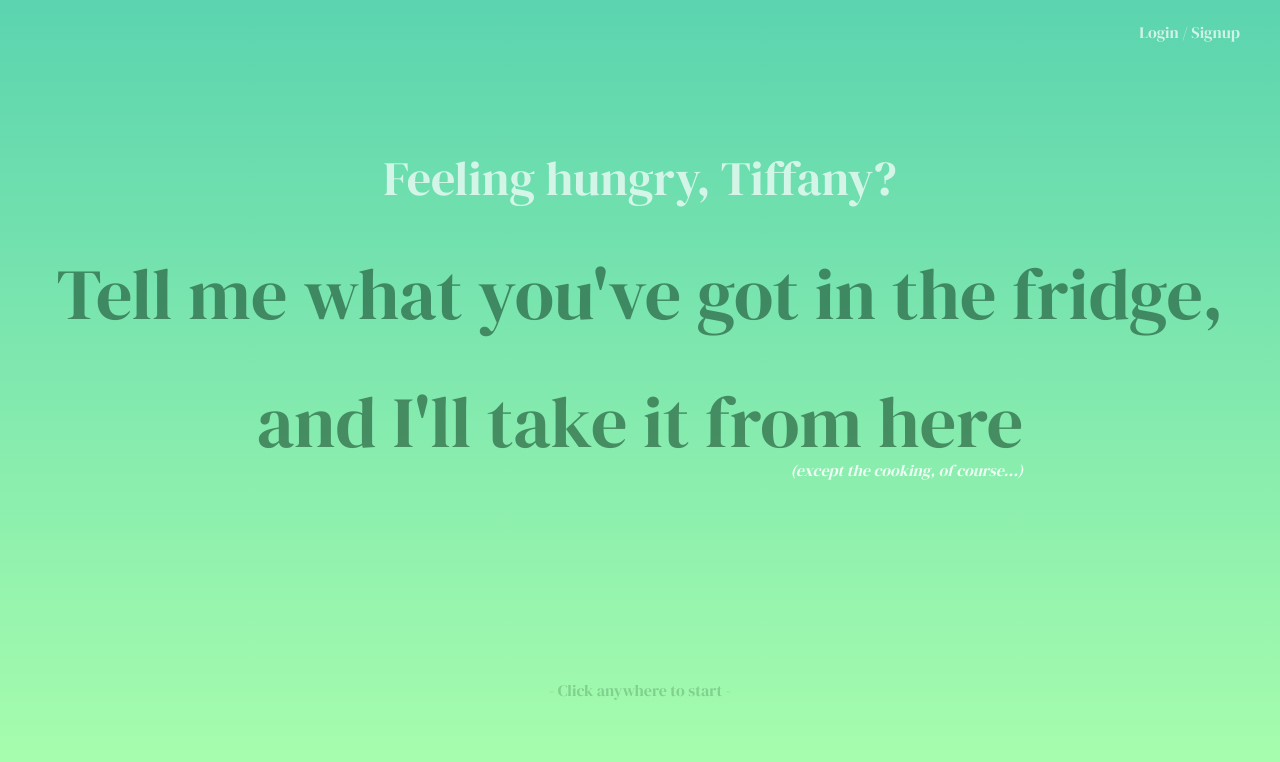
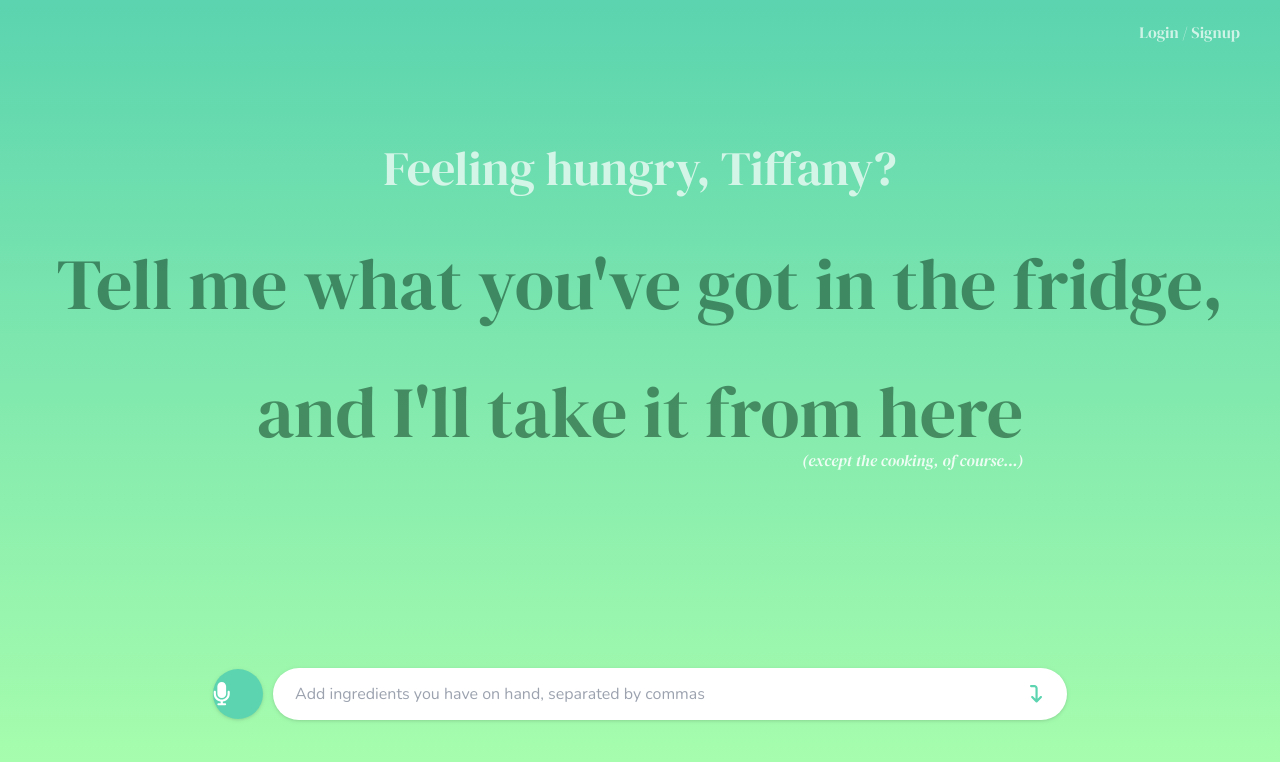
Before and after one commit to spork-ai/spork-ai, a React (Vite) app in the folder apps/web/: page / in a window 1280 px wide. Shown: the top 762 px of the page. Built offline with nearby package versions, Linux system fonts and the light colour scheme.

Commit message:
[fix] Update landing page UI

```diff
--- /dev/null
+++ b/apps/web/assets/IconArrowTurnLeft.tsx
@@ -0,0 +1,31 @@
+/*
+ * Font Awesome Free 6.7.2 by @fontawesome
+ * https://fontawesome.com License - https://fontawesome.com/license/free
+ * Copyright 2024 Fonticons, Inc.
+ */
+
+import { ReactElement } from 'react';
+
+interface IconArrowTurnLeftProps {
+    fill?: string;
+    ratio?: number;
+}
+
+function IconArrowTurnLeft(props: IconArrowTurnLeftProps): ReactElement {
+    const { ratio = 0.8, fill = '#5bd4af' } = props;
+
+    return (
+        <svg
+            className="rotate-90"
+            height={14 / ratio}
+            width={10.5 / ratio}
+            fill={fill}
+            viewBox="0 0 384 512"
+            xmlns="http://www.w3.org/2000/svg"
+        >
+            <path d="M32 64C14.3 64 0 49.7 0 32S14.3 0 32 0l96 0c53 0 96 43 96 96l0 306.7 73.4-73.4c12.5-12.5 32.8-12.5 45.3 0s12.5 32.8 0 45.3l-128 128c-12.5 12.5-32.8 12.5-45.3 0l-128-128c-12.5-12.5-12.5-32.8 0-45.3s32.8-12.5 45.3 0L160 402.7 160 96c0-17.7-14.3-32-32-32L32 64z" />
+        </svg>
+    );
+}
+
+export default IconArrowTurnLeft;
--- /dev/null
+++ b/apps/web/assets/IconCircle.tsx
@@ -0,0 +1,26 @@
+import { ReactElement } from 'react';
+
+interface IconCircleProps {
+    children: ReactElement;
+    size?: number;
+}
+
+function IconCircle(props: IconCircleProps): ReactElement {
+    const { size = 50 } = props;
+
+    return (
+        <div className="relative flex h-full w-full items-center justify-center">
+            <svg className="absolute drop-shadow" width={size} height={size}>
+                <circle
+                    cx={size / 2}
+                    cy={size / 2}
+                    r={size / 2}
+                    fill="#5bd4af"
+                />
+            </svg>
+            <div className="absolute">{props.children}</div>
+        </div>
+    );
+}
+
+export default IconCircle;
--- /dev/null
+++ b/apps/web/assets/IconMicrophone.tsx
@@ -0,0 +1,30 @@
+/*
+ * Font Awesome Free 6.7.2 by @fontawesome
+ * https://fontawesome.com License - https://fontawesome.com/license/free
+ * Copyright 2024 Fonticons, Inc.
+ */
+
+import { ReactElement } from 'react';
+
+interface IconMicrophoneProps {
+    fill?: string;
+    ratio?: number;
+}
+
+function IconMicrophone(props: IconMicrophoneProps): ReactElement {
+    const { fill = '#ffffff', ratio = 1.2 } = props;
+
+    return (
+        <svg
+            height={28 / ratio}
+            width={21 / ratio}
+            viewBox="0 0 384 512"
+            fill={fill}
+            xmlns="http://www.w3.org/2000/svg"
+        >
+            <path d="M192 0C139 0 96 43 96 96l0 160c0 53 43 96 96 96s96-43 96-96l0-160c0-53-43-96-96-96zM64 216c0-13.3-10.7-24-24-24s-24 10.7-24 24l0 40c0 89.1 66.2 162.7 152 174.4l0 33.6-48 0c-13.3 0-24 10.7-24 24s10.7 24 24 24l72 0 72 0c13.3 0 24-10.7 24-24s-10.7-24-24-24l-48 0 0-33.6c85.8-11.7 152-85.3 152-174.4l0-40c0-13.3-10.7-24-24-24s-24 10.7-24 24l0 40c0 70.7-57.3 128-128 128s-128-57.3-128-128l0-40z" />
+        </svg>
+    );
+}
+
+export default IconMicrophone;
--- a/apps/web/index.html
+++ b/apps/web/index.html
@@ -7,7 +7,7 @@
         <title>Spork AI</title>
         <link rel="preconnect" href="https://fonts.googleapis.com">
         <link rel="preconnect" href="https://fonts.gstatic.com" crossorigin>
-        <link href="https://fonts.googleapis.com/css2?family=DM+Serif+Display&display=swap" rel="stylesheet">
+        <link href="https://fonts.googleapis.com/css2?family=DM+Serif+Display:ital@0;1&family=Nunito:ital,wght@0,200..1000;1,200..1000&display=swap" rel="stylesheet">
     </head>
     <body>
         <div id="root"></div>
--- a/apps/web/src/LandingPage.tsx
+++ b/apps/web/src/LandingPage.tsx
@@ -1,55 +1,15 @@
-import { useEffect } from 'react';
+import LandingPageGreetingText from './LandingPageGreetingText.tsx';
+import LandingPageInput from './LandingPageInput.tsx';
 
 function LandingPage() {
-    useEffect(() => {
-        const handleMouseClick = (): void => {
-            handlePageTransition();
-        };
-
-        const handleKeyDown = (event: KeyboardEvent): void => {
-            if (event.key === ' ' || event.key === 'Enter') {
-                handlePageTransition();
-            }
-        };
-
-        window.addEventListener('click', handleMouseClick);
-        window.addEventListener('keydown', handleKeyDown);
-
-        return () => {
-            window.removeEventListener('click', handleMouseClick);
-            window.removeEventListener('keydown', handleKeyDown);
-        };
-    });
-
-    function handlePageTransition(): void {
-        console.log('handlePageTransition triggered');
-    }
-
     return (
-        <div className="h-screen w-screen bg-gradient-to-b from-[#5BD4AF] to-[#aaffad]">
-            <div className="flex h-full w-full cursor-pointer flex-col items-center justify-around">
-                <div className="absolute right-10 top-5 text-white text-opacity-70">
-                    Login / Signup
-                </div>
-                <div className="flex flex-col items-center gap-14 pt-14">
-                    <p className="text-5xl text-white text-opacity-70">
-                        Feeling hungry, Tiffany?
-                    </p>
-                    <p className="text-7xl text-green-950 text-opacity-50">
-                        Tell me what you've got in the fridge,
-                    </p>
-                    <div className="flex flex-col items-end">
-                        <p className="text-7xl text-green-950 text-opacity-50">
-                            and I'll take it from here
-                        </p>
-                        <p className="italic text-white text-opacity-85">
-                            (except the cooking, of course...)
-                        </p>
-                    </div>
-                </div>
-                <p className="text-green-950 text-opacity-20 transition-all duration-500 hover:text-lg">
-                    - Click anywhere to start -
-                </p>
+        <div className="relative h-screen w-screen bg-gradient-to-b from-[#5bd4af] to-[#aaffad]">
+            <div className="absolute right-10 top-5 font-serif text-white text-opacity-70">
+                Login / Signup
+            </div>
+            <div className="flex h-full w-full flex-col items-center justify-between pb-20 pt-36">
+                <LandingPageGreetingText />
+                <LandingPageInput />
             </div>
         </div>
     );
--- /dev/null
+++ b/apps/web/src/LandingPageGreetingText.tsx
@@ -0,0 +1,22 @@
+function LandingPageGreetingText() {
+    return (
+        <div className="flex flex-col items-center gap-14 font-serif">
+            <p className="text-5xl text-white text-opacity-70">
+                Feeling hungry, Tiffany?
+            </p>
+            <p className="text-7xl text-green-950 text-opacity-50">
+                Tell me what you've got in the fridge,
+            </p>
+            <div className="flex flex-col items-end">
+                <p className="text-7xl text-green-950 text-opacity-50">
+                    and I'll take it from here
+                </p>
+                <p className="italic text-white text-opacity-85">
+                    (except the cooking, of course...)
+                </p>
+            </div>
+        </div>
+    );
+}
+
+export default LandingPageGreetingText;
--- /dev/null
+++ b/apps/web/src/LandingPageInput.tsx
@@ -0,0 +1,25 @@
+import IconMicrophone from '../assets/IconMicrophone.tsx';
+import IconCircle from '../assets/IconCircle.tsx';
+import IconArrowTurnLeft from '../assets/IconArrowTurnLeft.tsx';
+
+function LandingPageInput() {
+    return (
+        <div className="relative flex w-2/3 items-center justify-between">
+            <button className="h-full w-[5%]">
+                <IconCircle>
+                    <IconMicrophone />
+                </IconCircle>
+            </button>
+            <textarea
+                className="w-[93%] resize-none rounded-full border-2 border-transparent py-3 pl-5 pr-14 drop-shadow focus:border-[#5bd4af] focus:outline-none"
+                placeholder="Add ingredients you have on hand, separated by commas"
+                rows={1}
+            />
+            <button className="absolute right-2 px-4">
+                <IconArrowTurnLeft />
+            </button>
+        </div>
+    );
+}
+
+export default LandingPageInput;
--- a/apps/web/src/index.css
+++ b/apps/web/src/index.css
@@ -4,7 +4,7 @@
 
 @layer base {
     body {
-        @apply font-serif;
+        @apply font-sans;
         @apply text-base;
     }
 }
--- a/apps/web/tailwind.config.js
+++ b/apps/web/tailwind.config.js
@@ -4,6 +4,7 @@ export default {
     theme: {
         extend: {
             fontFamily: {
+                sans: ['Nunito', 'sans-serif'],
                 serif: ['DM Serif Display', 'serif']
             }
         }
--- a/apps/web/vite.config.ts
+++ b/apps/web/vite.config.ts
@@ -3,5 +3,8 @@ import react from '@vitejs/plugin-react';
 
 // https://vite.dev/config/
 export default defineConfig({
+    server: {
+        open: true
+    },
     plugins: [react()]
 });
```
